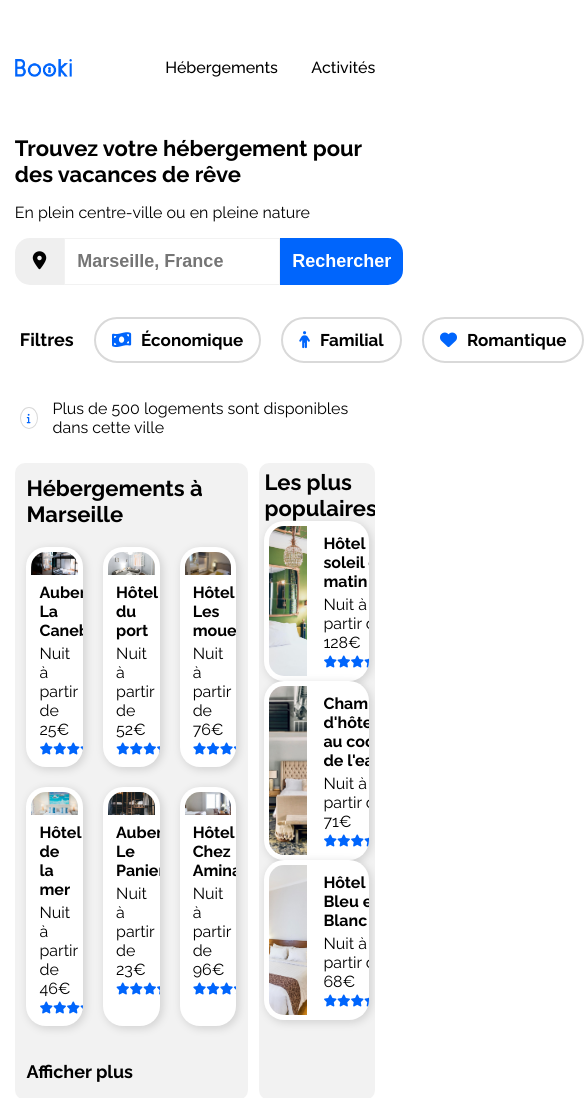
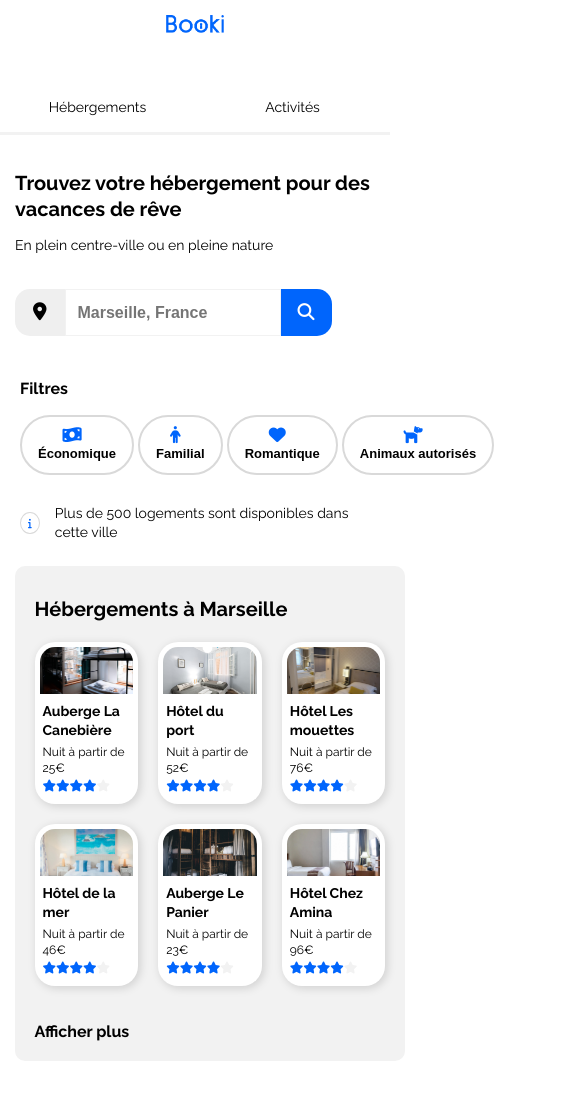
Before and after one commit to Maxence-Lesage/OC-Booki, a plain HTML site: page index.html in a window 390 px wide. Shown: the top 1098 px of the page, 585 px wide, since content can reach past the window. Drawn offline with Linux system fonts and the light colour scheme.

Commit message:
Second commit

```diff
--- a/css/style.css
+++ b/css/style.css
@@ -6,6 +6,7 @@ body {
     margin-bottom: 0;
     margin-top: 0;
     font-family: 'Raleway', sans-serif;
+    max-width: 1400px;
 }
 
 h1,
@@ -19,41 +20,56 @@ h6 {
 
 .text-title {
     font-weight: 700;
-    font-size: 22px;
+    font-size: 20px;
     line-height: 26px;
     color: black;
 }
 
 .text-big-bold {
     font-weight: 700;
-    font-size: 18px;
+    font-size: 16px;
     line-height: 21px;
     color: black;
 }
 
 .text-filters {
     font-weight: 700;
-    font-size: 17px;
+    font-size: 15px;
     line-height: 20px;
     color: black;
 }
 
+/* clamp(12, + 1rem,16) */
+
 .text-card {
     font-weight: 700;
-    font-size: 16px;
+    font-size: 14px;
     line-height: 19px;
+    color: black;
+}
+
+.text-card-information {
+    font-weight: 400;
+    font-size: 12px;
+    line-height: 16px;
     color: black;
 }
 
 .text-information {
     font-weight: 400;
-    font-size: 16px;
+    font-size: 14px;
     line-height: 19px;
     color: black;
 }
 
 a {
     text-decoration: none;
+}
+
+ul {
+    list-style-type: none;
+    margin: 0;
+    padding: 0;
 }
 
 .card {
@@ -78,20 +94,24 @@ a {
 }
 
 .margin-wrapper {
-    margin: 5%;
+    margin-bottom: 5%;
+    margin-left: 5%;
+    margin-right: 5%;
+    margin-top: 30px;
+}
+
+.card-list-margin {
+    margin-top: 20px;
+    margin-bottom: 35px;
 }
 
 /*------------------------------------*/
 
-nav {
+.navigation {
     display: flex;
     justify-content: space-between;
     align-items: center;
-    height: 16vh;
-}
-
-nav .text-information {
-    font-weight: 500;
+    height: 90px;
 }
 
 .nav-logo {
@@ -108,13 +128,12 @@ nav .text-information {
 
 .links-container__link {
     transition: .2s;
+    padding: 35px 10px 0px 10px;
+    border-top: transparent 3px solid;
 }
 
 .links-container__link:hover {
-    color: #0065FC;
-    text-decoration-line: underline;
-    text-underline-offset: -51px;
-    text-decoration-thickness: 2px;
+    border-color: #0065FC;
 }
 
 /*---------------------------------------------------------------------------*/
@@ -154,6 +173,14 @@ nav .text-information {
     transition: .2s;
 }
 
+.location-search__submit__classic {
+    margin: 0;
+}
+
+.location-search__submit__phone {
+    display: none;
+}
+
 .location-search__submit:hover {
     cursor: pointer;
 }
@@ -162,11 +189,17 @@ nav .text-information {
 
 .filters {
     display: flex;
-    width: 800px;
+    width: max(685px, min(87vw, 800px));
     justify-content: space-between;
     align-items: center;
     margin-top: 26px;
     margin-left: 5px;
+}
+
+.filters-list {
+    width: 100%;
+    display: flex;
+    justify-content: space-around;
 }
 
 .filters__bubble {
@@ -175,9 +208,10 @@ nav .text-information {
     justify-content: space-evenly;
     border-radius: 30px;
     height: fit-content;
-    padding: 11px 16px;
+    padding: 9px 16px;
     border: solid 2px #D9D9D9;
     transition: .2s;
+    background-color: white;
 }
 
 .filters__bubble:hover {
@@ -232,8 +266,6 @@ nav .text-information {
     display: grid;
     grid-template-columns: repeat(3, 1fr);
     gap: 20px;
-    margin-top: 20px;
-    margin-bottom: 35px;
 }
 
 .accommodation__list__card {
@@ -242,6 +274,7 @@ nav .text-information {
     padding: 5px;
     padding-bottom: 12px;
     background-color: white;
+
 }
 
 .accommodation-image {
@@ -268,12 +301,23 @@ nav .text-information {
 
 .trendings-title {
     display: flex;
+    align-items: center;
+    justify-content: space-between;
+}
+
+.chart-blue {
+    color: #0065FC;
+}
+
+.test {
+    height: 80%;
 }
 
 .trendings__list {
     display: flex;
     flex-direction: column;
     justify-content: space-between;
+    height: 100%;
 }
 
 .trendings__list__card {
@@ -287,7 +331,7 @@ nav .text-information {
     object-fit: cover;
     border-radius: 15px 0px 0px 15px;
     margin-right: 8px;
-    width: 40%;
+    width: 110px;
 }
 
 .trendings-content {
@@ -328,6 +372,12 @@ nav .text-information {
     object-fit: cover;
 }
 
+.activities-text-content {
+    flex: 1 0 auto;
+    display: flex;
+    align-items: center;
+}
+
 .activities__text-margin {
     margin-left: 18px;
     margin-right: 18px;
@@ -335,7 +385,7 @@ nav .text-information {
 
 /*---------------------------------------------------------------------------*/
 
-footer {
+.footer {
     background-color: #F2F2F2;
     display: grid;
     grid-template-columns: repeat(3, 1fr);
@@ -346,3 +396,142 @@ footer {
 .text-margin-bottom {
     margin-bottom: 25px;
 }
+
+/*---------------------------------------------------------------------------*/
+
+@media (max-width: 992px) {
+
+    body {
+        margin-left: 5vw;
+        margin-right: 5vw;
+    }
+
+    .results {
+        flex-direction: column;
+    }
+
+    .accommodation {
+        width: 100%;
+    }
+
+    .trendings {
+        width: 100%;
+        margin-left: 0;
+        margin-top: 40px;
+    }
+
+    .trendings__list {
+        display: grid;
+        grid-template-columns: repeat(3, 1fr);
+        gap: 20px;
+    }
+
+    .trendings-image {
+        width: 85px;
+        aspect-ratio: 1/1.25;
+    }
+
+    .trendings .text-card {
+        font-size: 12px;
+        line-height: 16px;
+    }
+
+    .trendings .text-card-information {
+        font-size: 11px;
+        line-height: 15px;
+    }
+
+    .text-margin {
+        margin-left: 3px;
+        margin-right: 3px;
+    }
+
+    .footer {
+        padding: 40px 40px 30px 40px;
+    }
+
+    .text-filters {
+        font-size: 13px;
+    }
+}
+
+/*---------------------------------------------------------------------------*/
+
+@media (max-width: 768px) {
+
+    body {
+        margin: 0;
+    }
+
+    .navigation {
+        flex-direction: column;
+        height: 150px;
+        justify-content: space-around;
+        margin-bottom: 20px;
+    }
+
+    nav {
+        width: 100%;
+    }
+
+    .links-container {
+        align-items: center;
+        justify-content: space-between;
+        width: 100%;
+    }
+
+    .links-container li {
+        width: 50%;
+        display: flex;
+        justify-content: center;
+    }
+
+    .links-container__link {
+        display: flex;
+        justify-content: center;
+        width: 100%;
+        padding-bottom: 15px;
+        border-top: none;
+        border-bottom: #F2F2F2 3px solid;
+    }
+
+    .links-container__link:hover {
+        border-color: #0065FC;
+    }
+
+    .header,
+    .research,
+    .accommodation,
+    .activities {
+        margin: 0px 15px;
+    }
+
+    .research {
+        padding-top: 20px;
+    }
+
+    .location-search__submit__classic {
+        display: none;
+    }
+
+    .location-search__submit__phone {
+        display: initial;
+        font-size: 17px;
+        padding: 0px 5px;
+    }
+
+    .filters {
+        flex-direction: column;
+        justify-content: initial;
+        align-items: initial;
+    }
+
+    .filters-list {
+        display: inline;
+    }
+
+    .filters__bubble {
+        display: inline;
+    }
+
+}
--- a/index.html
+++ b/index.html
@@ -11,18 +11,32 @@
 </head>
 
 <body>
+
+    <header class="navigation" role="banner">
+
+        <img class="nav-logo" src="./images/logo/Booki.png" alt="Logo de Booki">
+
         <nav>
-        <img class="nav-logo" src="./images/logo/Booki.png" alt="Logo de Booki">
-        <div class="links-container">
-            <a class="links-container__link text-information" href="#">Hébergements</a>
-            <a class="links-container__link text-information" href="#">Activités</a>
-        </div>
+            <ul class="links-container">
+                <li>
+                    <a class="links-container__link text-information" href="#accommodation">Hébergements</a>
+                </li>
+                <li>
+                    <a class="links-container__link text-information" href="#activities">Activités</a>
+                </li>
+            </ul>
         </nav>
 
-    <header>
+    </header>
+
+    <main>
+
+        <header class="header">
             <h1 class="text-title">Trouvez votre hébergement pour des vacances de rêve</h1>
             <p class="text-information">En plein centre-ville ou en pleine nature</p>
         </header>
+
+        <section class="research">
 
             <form class="location-search" action="#">
                 <button class="location-search__map location-search--padding">
@@ -30,26 +44,37 @@
                 </button>
                 <input class="location-search__input location-search--padding text-big-bold" type="text" name="" id=""
                     placeholder="Marseille, France">
-        <input class="location-search__submit location-search--padding text-big-bold" type="submit" value="Rechercher">
+                <button type="submit" class="location-search__submit location-search--padding text-big-bold">
+                    <p class="location-search__submit__classic">Rechercher</p>
+                    <i class="fa-solid fa-magnifying-glass location-search__submit__phone"></i>
+                </button>
             </form>
 
             <div class="filters">
+
+                <div class="filters-title">
                     <p class="text-big-bold">Filtres</p>
-        <div class="filters__bubble">
+                </div>
+
+                <div class="filters-list">
+
+                    <button class="filters__bubble">
                         <i class="fa-solid fa-money-bill-wave filters__icon"></i>
                         <h4 class="text-filters">Économique</h4>
-        </div>
-        <div class="filters__bubble">
+                    </button>
+                    <button class="filters__bubble">
                         <i class="fa-solid fa-person filters__icon"></i>
                         <h4 class="text-filters">Familial</h4>
-        </div>
-        <div class="filters__bubble">
+                    </button>
+                    <button class="filters__bubble">
                         <i class="fa-solid fa-heart filters__icon"></i>
                         <h4 class="text-filters">Romantique</h4>
-        </div>
-        <div class="filters__bubble">
+                    </button>
+                    <button class="filters__bubble">
                         <i class="fa-solid fa-dog filters__icon"></i>
                         <h4 class="text-filters">Animaux autorisés</h4>
+                    </button>
+
                 </div>
             </div>
 
@@ -60,21 +85,21 @@
                 <p class="text-information">Plus de 500 logements sont disponibles dans cette ville</p>
             </div>
 
-    <main>
+        </section>
 
-        <section class="results">
+        <section id="accommodation" class="results">
 
             <div class="accommodation">
                 <div class="margin-wrapper">
                     <h2 class="text-title">Hébergements à Marseille</h2>
 
-                    <div class="accommodation__list">
+                    <div class="accommodation__list card-list-margin">
 
-                        <div class="card accommodation__list__card">
+                        <a href="#" class="card accommodation__list__card">
                             <img class="accommodation-image"
                                 src="./images/hebergements/2_large/marcus-loke-WQJvWU_HZFo-unsplash.jpg" alt="">
                             <p class="text-card text-margin card-line-height">Auberge La Canebière</p>
-                            <p class="text-information text-margin card-line-height">Nuit à partir de 25€</p>
+                            <p class="text-card-information text-margin card-line-height">Nuit à partir de 25€</p>
                             <div class="stars text-margin">
                                 <i class="fa-solid fa-star"></i>
                                 <i class="fa-solid fa-star"></i>
@@ -82,13 +107,13 @@
                                 <i class="fa-solid fa-star"></i>
                                 <i class="fa-solid fa-star"></i>
                             </div>
-                        </div>
+                        </a>
 
-                        <div class="card accommodation__list__card">
+                        <a href="#" class="card accommodation__list__card">
                             <img class="accommodation-image"
                                 src="./images/hebergements/2_large/fred-kleber-gTbaxaVLvsg-unsplash.jpg" alt="">
                             <p class="text-card text-margin card-line-height">Hôtel du port</p>
-                            <p class="text-information text-margin card-line-height">Nuit à partir de 52€</p>
+                            <p class="text-card-information text-margin card-line-height">Nuit à partir de 52€</p>
                             <div class="stars text-margin">
                                 <i class="fa-solid fa-star"></i>
                                 <i class="fa-solid fa-star"></i>
@@ -96,13 +121,13 @@
                                 <i class="fa-solid fa-star"></i>
                                 <i class="fa-solid fa-star"></i>
                             </div>
-                        </div>
+                        </a>
 
-                        <div class="card accommodation__list__card">
+                        <a href="#" class="card accommodation__list__card">
                             <img class="accommodation-image"
                                 src="./images/hebergements/2_large/reisetopia-B8WIgxA_PFU-unsplash.jpg" alt="">
                             <p class="text-card text-margin card-line-height">Hôtel Les mouettes</p>
-                            <p class="text-information text-margin card-line-height">Nuit à partir de 76€</p>
+                            <p class="text-card-information text-margin card-line-height">Nuit à partir de 76€</p>
                             <div class="stars text-margin">
                                 <i class="fa-solid fa-star"></i>
                                 <i class="fa-solid fa-star"></i>
@@ -110,13 +135,13 @@
                                 <i class="fa-solid fa-star"></i>
                                 <i class="fa-solid fa-star"></i>
                             </div>
-                        </div>
+                        </a>
 
-                        <div class="card accommodation__list__card">
+                        <a href="#" class="card accommodation__list__card">
                             <img class="accommodation-image"
                                 src="./images/hebergements/2_large/annie-spratt-Eg1qcIitAuA-unsplash.jpg" alt="">
                             <p class="text-card text-margin card-line-height">Hôtel de la mer</p>
-                            <p class="text-information text-margin card-line-height">Nuit à partir de 46€</p>
+                            <p class="text-card-information text-margin card-line-height">Nuit à partir de 46€</p>
                             <div class="stars text-margin">
                                 <i class="fa-solid fa-star"></i>
                                 <i class="fa-solid fa-star"></i>
@@ -124,13 +149,13 @@
                                 <i class="fa-solid fa-star"></i>
                                 <i class="fa-solid fa-star"></i>
                             </div>
-                        </div>
+                        </a>
 
-                        <div class="card accommodation__list__card">
+                        <a href="#" class="card accommodation__list__card">
                             <img class="accommodation-image"
                                 src="./images/hebergements/2_large/nicate-lee-kT-ZyaiwBe0-unsplash.jpg" alt="">
                             <p class="text-card text-margin card-line-height">Auberge Le Panier</p>
-                            <p class="text-information text-margin card-line-height">Nuit à partir de 23€</p>
+                            <p class="text-card-information text-margin card-line-height">Nuit à partir de 23€</p>
                             <div class="stars text-margin">
                                 <i class="fa-solid fa-star"></i>
                                 <i class="fa-solid fa-star"></i>
@@ -138,13 +163,13 @@
                                 <i class="fa-solid fa-star"></i>
                                 <i class="fa-solid fa-star"></i>
                             </div>
-                        </div>
+                        </a>
 
-                        <div class="card accommodation__list__card">
+                        <a href="#" class="card accommodation__list__card">
                             <img class="accommodation-image"
                                 src="./images/hebergements/2_large/febrian-zakaria-M6S1WvfW68A-unsplash.jpg" alt="">
                             <p class="text-card text-margin card-line-height">Hôtel Chez Amina</p>
-                            <p class="text-information text-margin card-line-height">Nuit à partir de 96€</p>
+                            <p class="text-card-information text-margin card-line-height">Nuit à partir de 96€</p>
                             <div class="stars text-margin">
                                 <i class="fa-solid fa-star"></i>
                                 <i class="fa-solid fa-star"></i>
@@ -152,33 +177,34 @@
                                 <i class="fa-solid fa-star"></i>
                                 <i class="fa-solid fa-star"></i>
                             </div>
-                        </div>
+                        </a>
 
                     </div>
 
-                    <p class="text-big-bold">Afficher plus</p>
+                    <h3 class="text-big-bold">Afficher plus</h3>
 
                 </div>
 
             </div>
 
             <div class="trendings">
-                <div class="margin-wrapper">
+                <div class="margin-wrapper test">
 
                     <div class="trendings-title">
                         <h2 class="text-title">Les plus populaires</h2>
-                        <i class="fa-solid fa-chart-line"></i>
+                        <i class="fa-solid fa-chart-line chart-blue"></i>
                     </div>
 
-                    <div class="trendings__list">
+                    <div class="trendings__list card-list-margin">
 
-                        <div class="card trendings__list__card">
+                        <a href="#" class="card trendings__list__card">
                             <img class="trendings-image"
                                 src="./images/hebergements/2_large/emile-guillemot-Bj_rcSC5XfE-unsplash.jpg" alt="">
                             <div class="trendings-content">
                                 <div class="trendings-content-text">
                                     <p class="text-card text-margin card-line-height">Hôtel Le soleil du matin</p>
-                                    <p class="text-information text-margin card-line-height">Nuit à partir de 128€</p>
+                                    <p class="text-card-information text-margin card-line-height">Nuit à partir de 128€
+                                    </p>
                                 </div>
                                 <div class="stars text-margin">
                                     <i class="fa-solid fa-star"></i>
@@ -188,16 +214,17 @@
                                     <i class="fa-solid fa-star"></i>
                                 </div>
                             </div>
-                        </div>
+                        </a>
 
-                        <div class="card trendings__list__card">
+                        <a href="#" class="card trendings__list__card">
                             <img class="trendings-image"
                                 src="./images/hebergements/2_large/aw-creative-VGs8z60yT2c-unsplash.jpg" alt="">
                             <div class="trendings-content">
                                 <div class="trendings-content-text">
-                                    <p class="text-card text-margin card-line-height">Chambres d'hôtes au coœur de l'eau
+                                    <p class="text-card text-margin card-line-height">Chambres d'hôtes au cœur de l'eau
                                     </p>
-                                    <p class="text-information text-margin card-line-height">Nuit à partir de 71€</p>
+                                    <p class="text-card-information text-margin card-line-height">Nuit à partir de 71€
+                                    </p>
                                 </div>
                                 <div class="stars text-margin">
                                     <i class="fa-solid fa-star"></i>
@@ -207,15 +234,16 @@
                                     <i class="fa-solid fa-star"></i>
                                 </div>
                             </div>
-                        </div>
+                        </a>
 
-                        <div class="card trendings__list__card">
+                        <a href="#" class="card trendings__list__card">
                             <img class="trendings-image"
                                 src="./images/hebergements/2_large/febrian-zakaria-sjvU0THccQA-unsplash.jpg" alt="">
                             <div class="trendings-content">
                                 <div class="trendings-content-text">
                                     <p class="text-card text-margin card-line-height">Hôtel Bleu et Blanc</p>
-                                    <p class="text-information text-margin card-line-height">Nuit à partir de 68€</p>
+                                    <p class="text-card-information text-margin card-line-height">Nuit à partir de 68€
+                                    </p>
                                 </div>
                                 <div class="stars text-margin">
                                     <i class="fa-solid fa-star"></i>
@@ -225,43 +253,52 @@
                                     <i class="fa-solid fa-star"></i>
                                 </div>
                             </div>
-                        </div>
+                        </a>
 
                     </div>
                 </div>
             </div>
         </section>
 
-        <section class="activities">
+        <section id="activities" class="activities">
             <h2 class="text-title">Activités à Marseille</h2>
 
             <div class="activities-container">
-                <div class="card activities-card">
+
+                <a href="#" class="card activities-card">
                     <img class="activities-image"
                         src="./images/activites/2_large/reno-laithienne-QUgJhdY5Fyk-unsplash.jpg"
                         alt="Vue du Vieux-Port avec la ville en arrière-plan">
+                    <div class="activities-text-content">
                         <p class="text-card activities__text-margin">Vieux-Port</p>
                     </div>
+                </a>
 
-                <div class="card activities-card">
+                <a href="#" class="card activities-card">
                     <img class="activities-image" src="./images/activites/2_large/paul-hermann-QFTrLdQIRhI-unsplash.jpg"
                         alt="Fort au sommet d'une montagne">
+                    <div class="activities-text-content">
                         <p class="text-card activities__text-margin">Fort de Pomègues</p>
                     </div>
+                </a>
 
-                <div class="card activities-card">
+                <a href="#" class="card activities-card">
                     <img class="activities-image"
                         src="./images/activites/2_large/kilyan-sockalingum-NR8-cBCN3aI-unsplash.jpg"
                         alt="Vue sur les calanques et sur la mer">
+                    <div class="activities-text-content">
                         <p class="text-card activities__text-margin">Parc nationnal des Calanques</p>
                     </div>
+                </a>
 
-                <div class="card activities-card">
+                <a href="#" class="card activities-card">
                     <img class="activities-image"
                         src="./images/activites/2_large/florian-wehde-xW9e8gdotxI-unsplash.jpg"
                         alt="Notre-Dame-de-la-Garde surplombant la ville en son point culminant">
+                    <div class="activities-text-content">
                         <p class="text-card activities__text-margin">Notre-Dame-de-la-Garde</p>
                     </div>
+                </a>
 
             </div>
         </section>
@@ -269,24 +306,69 @@
     </main>
 
     <footer>
-        <div>
-            <h3 class="text-big-bold text-margin-bottom">À propos</h3>
+
+        <ul class="footer">
+
+            <li>
+                <ul>
+
+                    <li>
+                        <h2 class="text-big-bold text-margin-bottom">À propos</h2>
+                    </li>
+
+                    <li>
                         <p class="text-information">Fonctionnement du site</p>
+                    </li>
+
+                    <li>
                         <p class="text-information">Conditions générales</p>
+                    </li>
+
+                    <li>
                         <p class="text-information">Données et confidentialité</p>
-        </div>
+                    </li>
 
-        <div>
-            <h3 class="text-big-bold text-margin-bottom">Nos hébergements</h3>
+                </ul>
+            </li>
+
+            <li>
+                <ul>
+
+                    <li>
+                        <h2 class="text-big-bold text-margin-bottom">Nos hébergements</h2>
+                    </li>
+
+                    <li>
                         <p class="text-information">Charte qualité</p>
+                    </li>
+
+                    <li>
                         <p class="text-information">Proposer votre hôtel</p>
-        </div>
+                    </li>
 
-        <div>
-            <h3 class="text-big-bold text-margin-bottom">Assistance</h3>
+                </ul>
+            </li>
+
+            <li>
+                <ul>
+
+                    <li>
+                        <h2 class="text-big-bold text-margin-bottom">Assistance</h2>
+                    </li>
+
+                    <li>
                         <p class="text-information">Centre d'aide</p>
+                    </li>
+
+                    <li>
                         <p class="text-information">Nous contacter</p>
-        </div>
+                    </li>
+
+                </ul>
+            </li>
+
+        </ul>
+
     </footer>
 </body>
 
```
Lines whose indentation alone changed are shown as unchanged.
